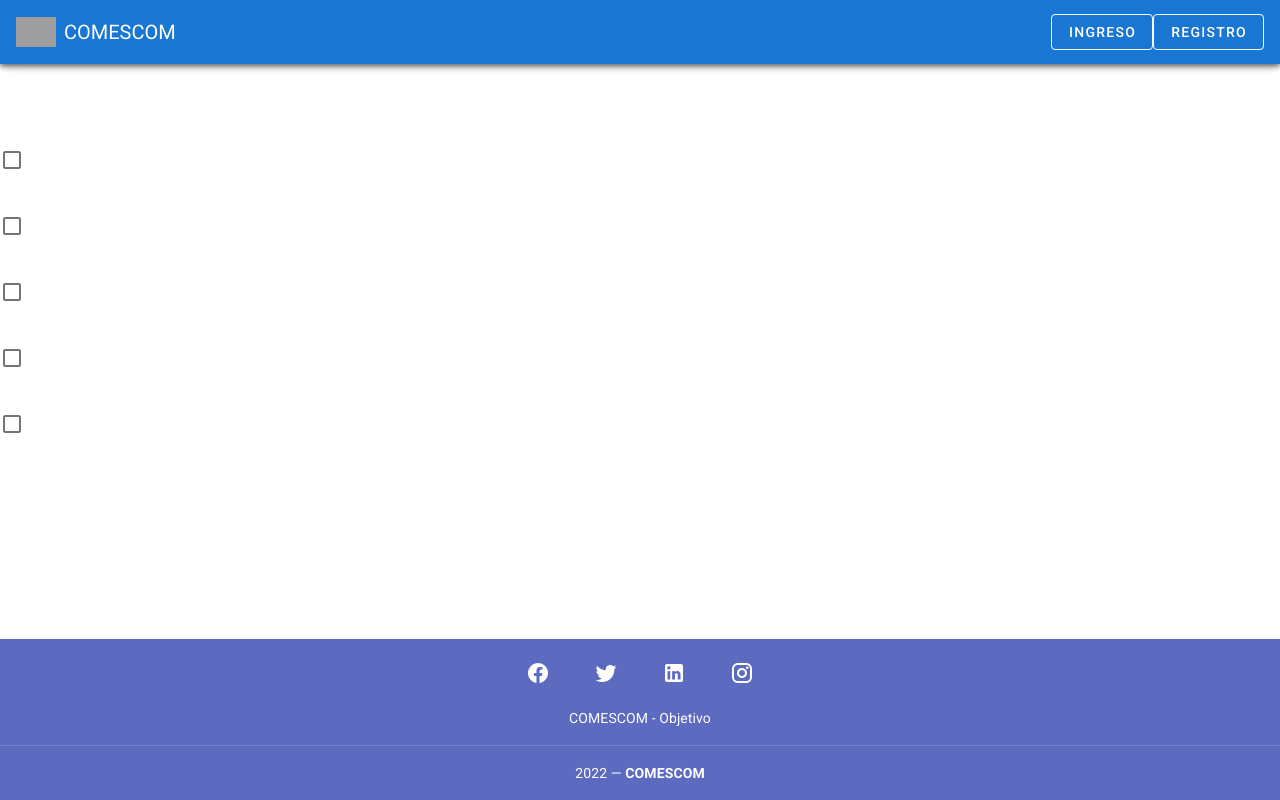
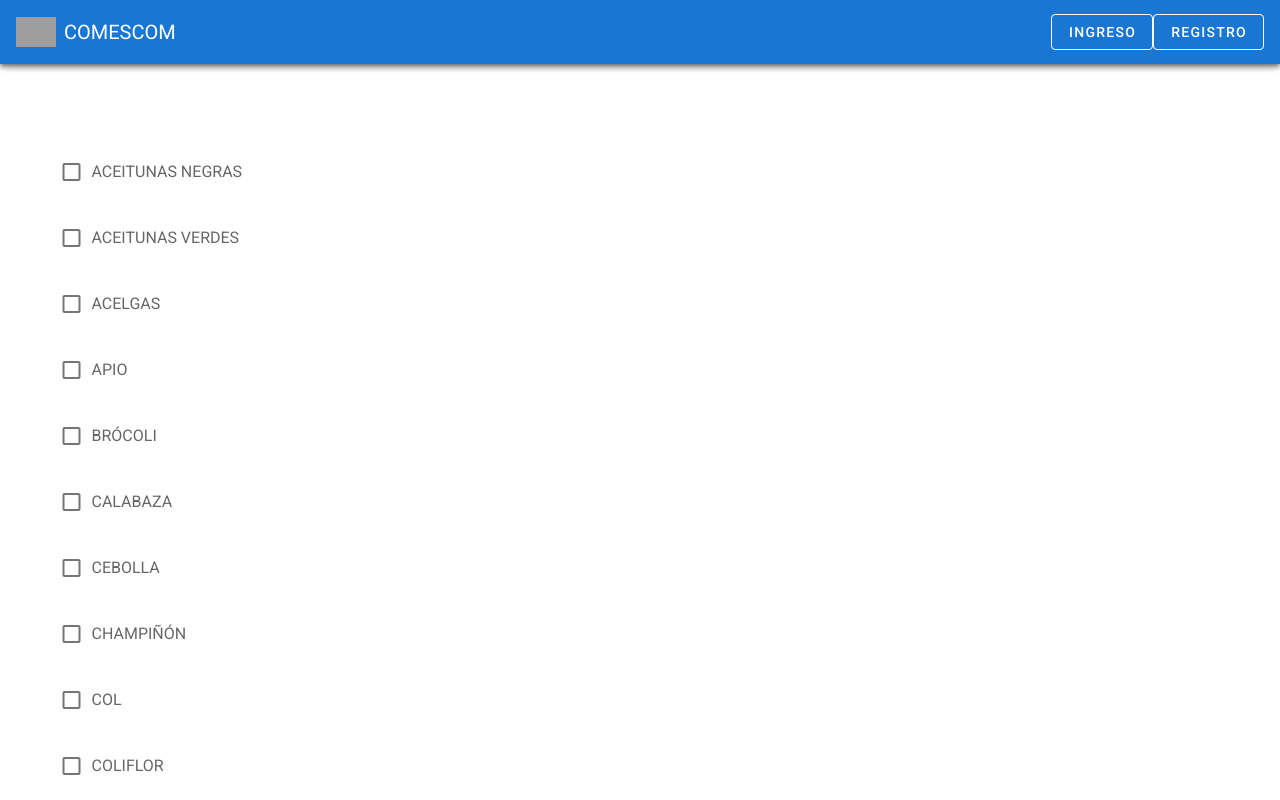
Before and after one commit to Emputed/comescomVUETIFY, a Vue app: page /#/ingredientes in a window 1280 px wide. Shown: the top 800 px of the page. Built offline with nearby package versions, Linux system fonts and the light colour scheme; grey boxes are pictures that could not be loaded.

Commit message:
Agregue las verduras con checkbox, falta un poco de designe, comence con frutas

```diff
--- a/src/views/Ingredientes.vue
+++ b/src/views/Ingredientes.vue
@@ -2,11 +2,14 @@
     <v-app>
         <Navbar></Navbar>
         <v-content>
+            <v-container>
                 <v-checkbox
-              v-for="(verdura, index) in verduras" :key="index"
-              label= ""
-              color="success"
-            ></v-checkbox>
+                 v-for="verdura in verduras" :key="verdura.id"
+                 :label="verdura.name"
+                 color="success">
+                </v-checkbox>
+            </v-container>
+
         </v-content>
         <Footer></Footer>
     </v-app>
@@ -16,22 +19,61 @@
 import Navbar from '@/components/Navbar';
 import Footer from '@/components/Footer';
 
-    export default{
+export default {
     name: 'Ingredientes',
-        components:{
+    components: {
         Navbar,
         Footer
     },
     data: () => ({
-            verduras:[
-                {name: 'ACEITUNAS NEGRAS', calorias: '349'},
-                {name: 'ACEITUNAS VERDES', calorias: '132'},
-                {name: 'ACELGAS', calorias: '33'},
-                {name: 'APIO', calorias: '20'},
-                {name: 'BRÓCOLI', calorias: '31'},
+        verduras: [
+            {id:'0', name: 'ACEITUNAS NEGRAS', calorias: '349' },
+            {id:'1', name: 'ACEITUNAS VERDES', calorias: '132' },
+            {id:'2', name: 'ACELGAS', calorias: '33' },
+            {id:'3', name: 'APIO', calorias: '20' },
+            {id:'4', name: 'BRÓCOLI', calorias: '31' },
+            {id:'5', name: 'CALABAZA', calorias: '24' },
+            {id:'6', name: 'CEBOLLA', calorias: '47' },
+            {id:'7', name: 'CHAMPIÑÓN', calorias: '28' },
+            {id:'8', name: 'COL', calorias: '28' },
+            {id:'9', name: 'COLIFLOR', calorias: '30' },
+            {id:'10', name: 'ESPÁRRAGOS', calorias: '26' },
+            {id:'11', name: 'ESPINACA', calorias: '32' },
+            {id:'12', name: 'LECHUGA', calorias: '31' },
+            {id:'13', name: 'LIMÓN', calorias: '39' },
+           // {id:'14', name: 'PIMIENTO', calorias: '22' },
+            {id:'15', name: 'RÁBANOS', calorias: '20' },
+           // {id:'16', name: 'TOMATES', calorias: '22' },
+            {id:'17', name: 'ZANAHORIA', calorias: '42' },
+
+        ],
+        frutas:[
+            {id:'18', name:'ARÁNDANOS', calorias:'41'},
+            {id:'19', name:'AGUACATE', calorias:'160'},
+            {id:'20', name:'BERENJENA', calorias:'29'},
+            {id:'21', name:'CEREZA', calorias:'47'},
+            {id:'22', name:'CIRUELA', calorias:'44'},
+            {id:'23', name:'FRAMBUESA', calorias:'40'},
+            {id:'24', name:'FRESAS', calorias:'36'},
+            {id:'25', name:'GRANADA', calorias:'65'},
+            {id:'26', name:'HIGOS', calorias:'80'},
+            {id:'27', name:'KIWI', calorias:'51'},
+            {id:'28', name:'MANDARINA', calorias:'40'},
+            {id:'29', name:'MANGO', calorias:'57'},
+            {id:'30', name:'MANZANA', calorias:'52'},
+            {id:'31', name:'MELÓN', calorias:'31'},
+            {id:'32', name:'MORA', calorias:'37'},
+            {id:'33', name:'NARANJA', calorias:'44'},
+            {id:'34', name:'PAPAYA', calorias:'45'},
+            {id:'35', name:'PEPINO', calorias:'12'},
+            {id:'36', name:'PERA', calorias:'61'},
+            {id:'37', name:'PIMIENTO', calorias:'22'},
+            {id:'38', name:'PIÑA', calorias:'51'},
         ]
     })
 }
 </script>
 
-<style></style>
+<style>
+
+</style>
```
Lines whose indentation alone changed are shown as unchanged.
